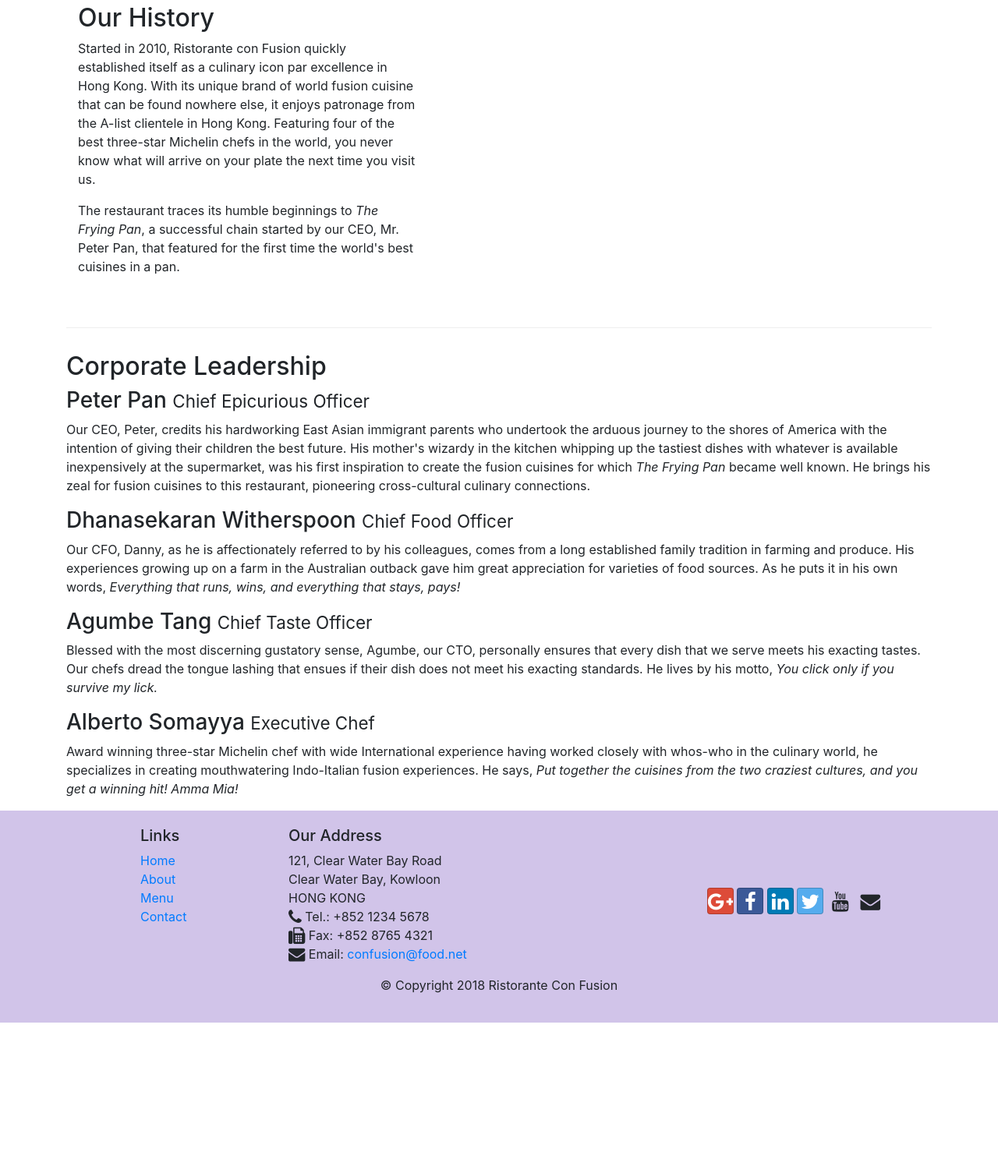
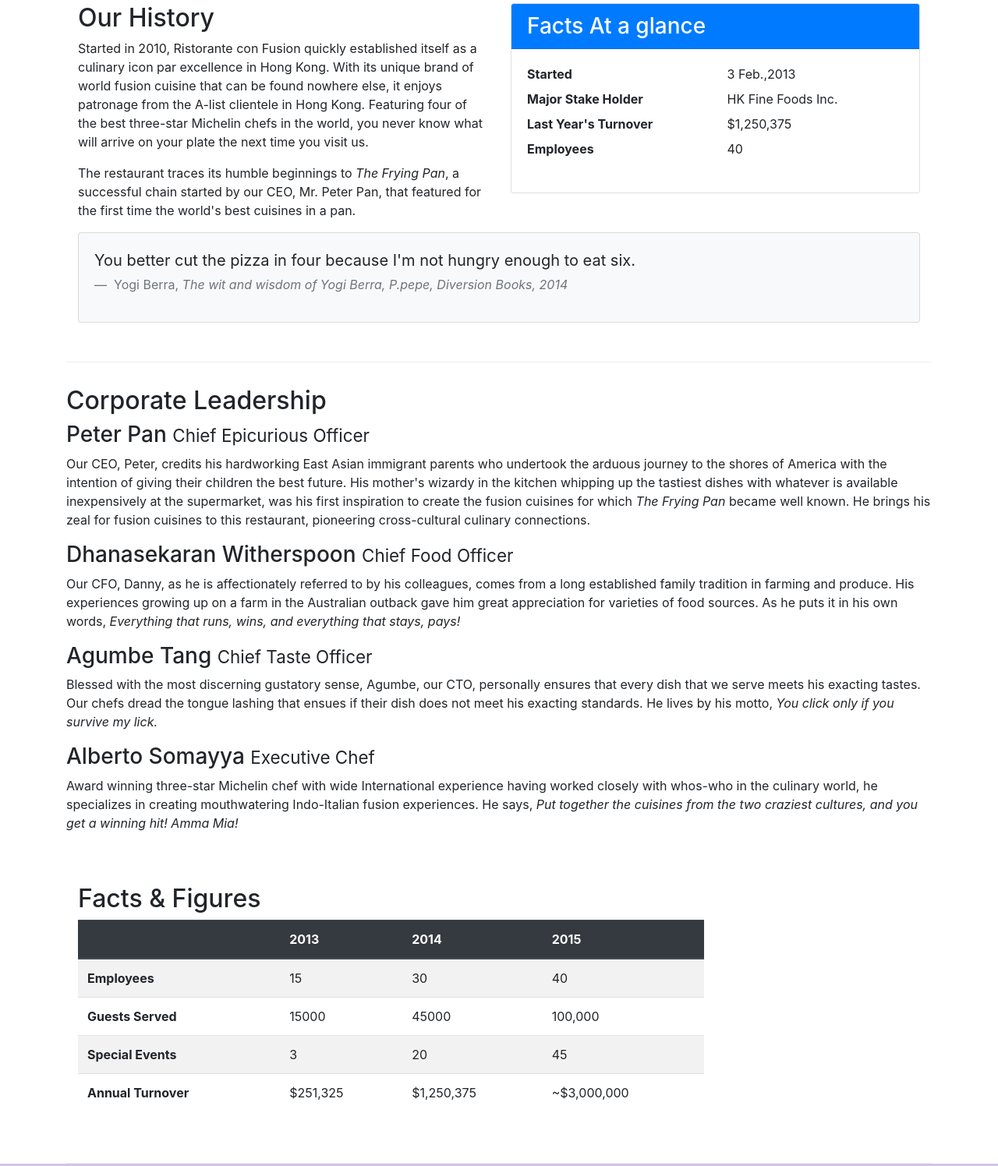
Before and after one commit to sourabhkumar45/conFusion, a website: page aboutus.html in a window 1280 px wide. Shown: the part 461-1957 px from the top of the page at 78% size. Before the commit the page ends 1773 px from the top, so only its background shows below. Drawn offline with nearby package versions, Linux system fonts and the light colour scheme.

Commit message:
card in aboutus

```diff
--- a/aboutus.html
+++ b/aboutus.html
@@ -59,13 +59,39 @@
             </div>
         </div>
 
-        <div class="container row-content">
-            <div class="col-12 col-sm-5 ">
+        <div class="row row-content">
+            <div class="col-12 col-sm-6 ">
                 <h2>Our History</h2>
                 <p>Started in 2010, Ristorante con Fusion quickly established itself as a culinary icon par excellence in Hong Kong. With its unique brand of world fusion cuisine that can be found nowhere else, it enjoys patronage from the A-list clientele in Hong Kong.  Featuring four of the best three-star Michelin chefs in the world, you never know what will arrive on your plate the next time you visit us.</p>
                 <p>The restaurant traces its humble beginnings to <em>The Frying Pan</em>, a successful chain started by our CEO, Mr. Peter Pan, that featured for the first time the world's best cuisines in a pan.</p>
             </div>
-            <div>
+            <div class="col-sm">
+                <div class="card">
+                    <h3 class="card-header bg-primary text-white">Facts At a glance</h3>
+                    <div class="card-body">
+                    <dl class="row">
+                        <dt class="col-6">Started</dt>
+                        <dd class="col-6">3 Feb.,2013</dd>
+                        <dt class="col-6">Major Stake Holder</dt>
+                        <dd class="col-6">HK Fine Foods Inc.</dd>
+                        <dt class="col-6">Last Year's Turnover</dt>
+                        <dd class="col-6">$1,250,375</dd>
+                        <dt class="col-6">Employees</dt>
+                        <dd class="col-6">40</dd>
+                    </dl>
+                    </div>
+                </div>
+            </div>
+            <div class="col-12">
+                <div class="card card-body bg-light">
+                    <blockquote class="blockquote">
+                        <p class="mb-1">You better cut the pizza in four because I'm not hungry enough to eat six.</p>
+                        <footer class="blockquote-footer">
+                            Yogi Berra,
+                        <cite title="Source title">The wit and wisdom of Yogi Berra, P.pepe, Diversion Books, 2014</cite>
+                        </footer>
+                    </blockquote>
+                </div>
             </div>
         </div>
 
@@ -81,6 +107,52 @@
                 <p class="d-none d-lg-block">Blessed with the most discerning gustatory sense, Agumbe, our CTO, personally ensures that every dish that we serve meets his exacting tastes. Our chefs dread the tongue lashing that ensues if their dish does not meet his exacting standards. He lives by his motto, <em>You click only if you survive my lick.</em></p>
                 <h3>Alberto Somayya <small>Executive Chef</small></h3>
                 <p class="d-none d-lg-block">Award winning three-star Michelin chef with wide International experience having worked closely with whos-who in the culinary world, he specializes in creating mouthwatering Indo-Italian fusion experiences. He says, <em>Put together the cuisines from the two craziest cultures, and you get a winning hit! Amma Mia!</em></p>
+            </div>
+            <div class="row row-content">
+                <div class="col-12 col-sm-9">
+                    <h2>Facts &amp; Figures</h2>
+                    <div class="table-responsive">
+                        <table class="table table-striped">
+                            <thead class="thead-dark">
+                                <tr>
+                                    <th>&nbsp;</th>
+                                    <th>2013</th>
+                                    <th>2014</th>
+                                    <th>2015</th>
+                                </tr>
+                            </thead>
+                            <tbody>
+                                <tr>
+                                    <th>Employees</th>
+                                    <td>15</td>
+                                    <td>30</td>
+                                    <td>40</td>
+                                </tr>
+                                <tr>
+                                    <th>Guests Served</th>
+                                    <td>15000</td>
+                                    <td>45000</td>
+                                    <td>100,000</td>
+                                </tr>
+                                <tr>
+                                    <th>Special Events</th>
+                                    <td>3</td>
+                                    <td>20</td>
+                                    <td>45</td>
+                                </tr>
+                                <tr>
+                                    <th>Annual Turnover</th>
+                                    <td>$251,325</td>
+                                    <td>$1,250,375</td>
+                                    <td>~$3,000,000</td>
+                                </tr>
+                            </tbody>
+                        </table>
+                    </div>
+                </div>
+                <div class="col-12 col-sm-3">
+
+                </div>
             </div>
        </div>
 
```
